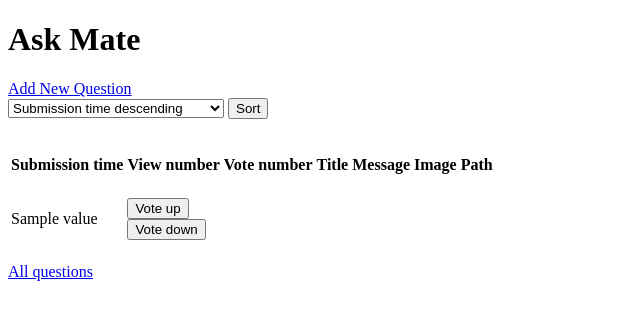
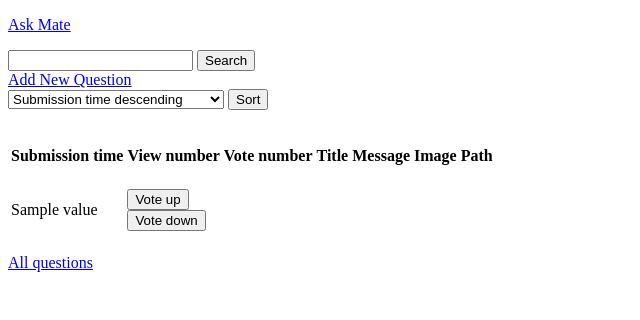
Before and after one commit to CodecoolGlobal/ask-mate-3-python-tamasstephen, a Flask app: page / in a window 1280 px wide. Shown: the top 320 px of the page, without its empty margins (0-640 px from the left). Run offline with Flask 2, Linux system fonts and the light colour scheme; a database or web service that is not in the repository returns one stand-in record (values such as "Sample title"); some libraries are stand-ins or nearby versions.

Commit message:
featrue: implement search on index page

```diff
--- a/server.py
+++ b/server.py
@@ -1,5 +1,6 @@
 from flask import Flask, render_template, request, url_for, redirect
 import data_handler
+import search
 import util
 import os
 import comment
@@ -159,6 +160,11 @@ def edit_comment(comment_id):
     return render_template("edit_comment.html", message=message, comment_id=comment_id)
 
 
+@app.route("/search")
+def search_data():
+    questions = search.get_items_with_phrase(request.args.get("q"))
+    print(questions)
+    return render_template("index.html", questions=questions, headers=data_handler.QUESTION_HEADERS_TO_PRINT)
 
 
 if __name__ == "__main__":
--- a/templates/index.html
+++ b/templates/index.html
@@ -1,13 +1,6 @@
-<!DOCTYPE html>
-<html lang="en">
-<head>
-    <meta charset="" utf-8>
-    <title>Main page</title>
-    <h1>Ask Mate</h1>
-</head>
-<body>
+{% extends "layout.html" %}
+{% block content %}
 <a href="/add_question">Add New Question</a>
-<br>
 {% if questions %}
     {% if not all %}
         <form action="/" method="get">
@@ -69,5 +62,4 @@
 </table>
     <p><a href="{{ url_for('open_all_questions') }}">All questions</a></p>
 {% endif %}
-</body>
-</html>
+{% endblock %}
--- a/templates/layout.html
+++ b/templates/layout.html
@@ -6,7 +6,11 @@
 </head>
 <body>
 <nav>
-    <p class="logo">Ask Mate</p>
+    <p class="logo"><a href="{{ url_for('open_questions') }}">Ask Mate</a></p>
+    <form class="search_bar" action="{{ url_for('search_data') }}" method="get">
+        <input type="text" name="q">
+        <input type="submit" value="Search">
+    </form>
 </nav>
 {% block content %}{% endblock %}
 </body>
```
Also changed, not shown: search.py (+5 -3 lines).
